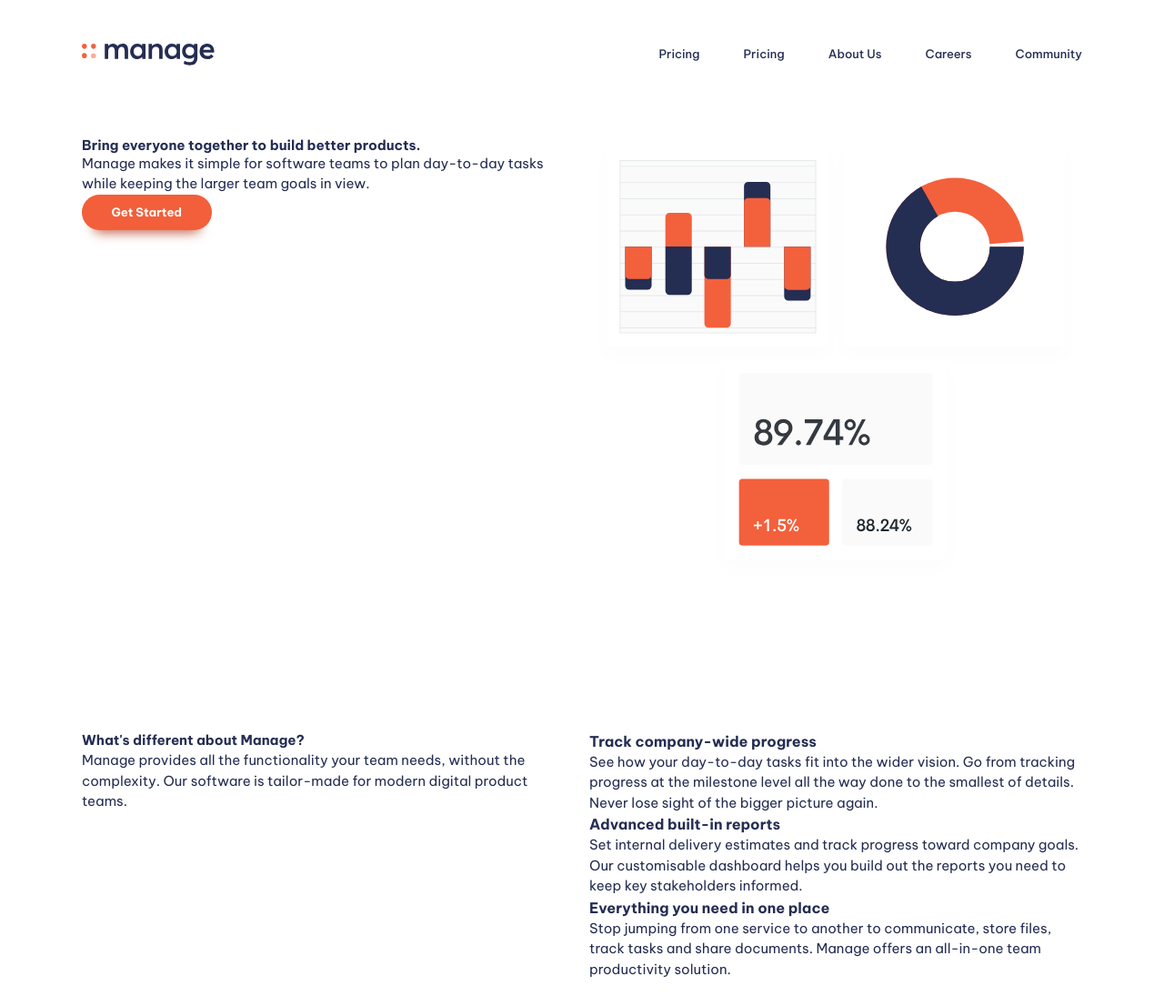
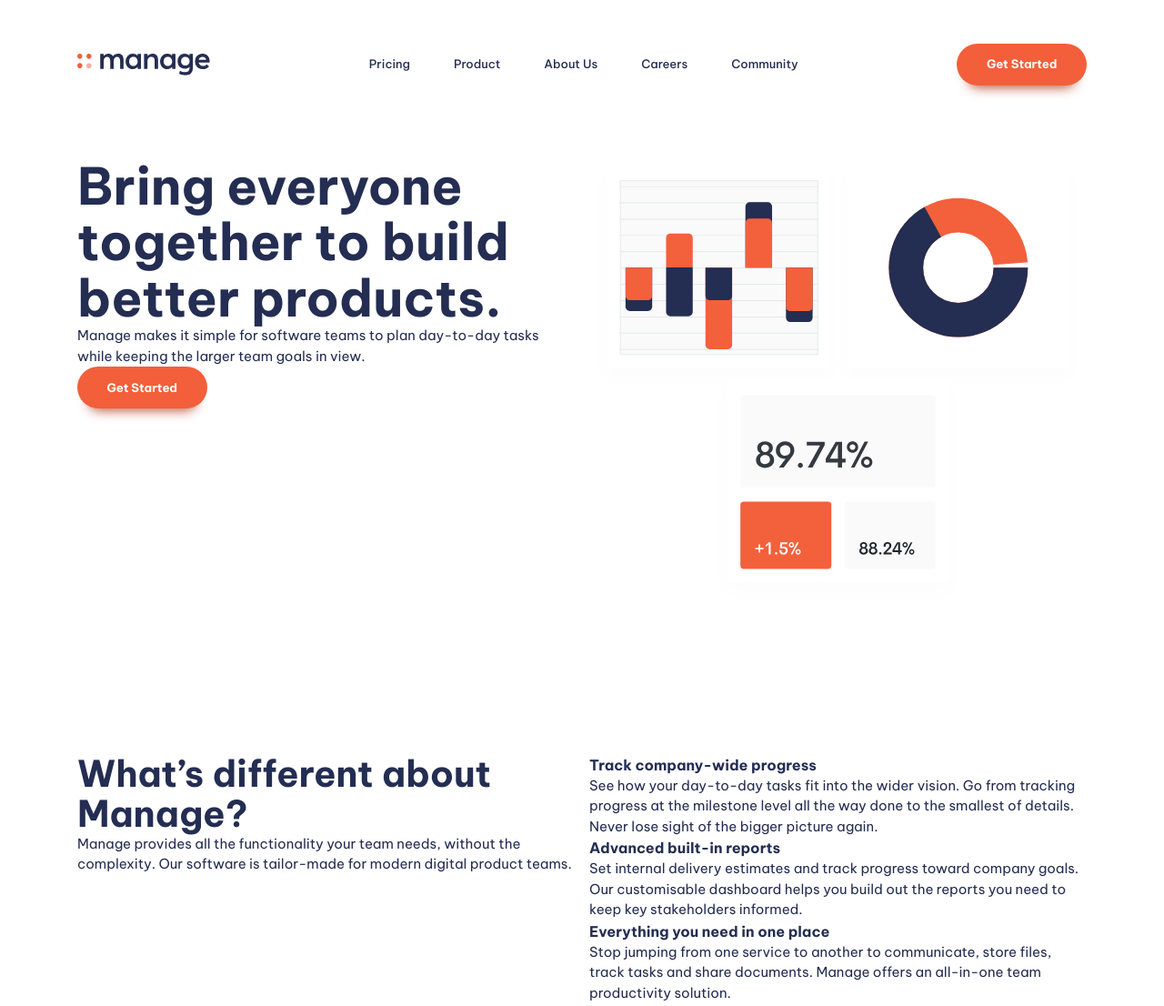
Before and after one commit to roy-276/Site-Landing-Page, a website built with Vite: page index.html in a window 1280 px wide. Shown: the top 1106 px of the page at 91% size. Built offline with nearby package versions, Linux system fonts and the light colour scheme.

Commit message:
Nav button display

```diff
--- a/index.html
+++ b/index.html
@@ -2,7 +2,7 @@
 <html lang="en">
   <head>
     <meta charset="UTF-8" />
-    <link rel="icon" type="image/svg+xml" href="/vite.svg" />
+    <link rel="icon" type="image/svg+xml" href="favicon.svg" />
     <meta name="viewport" content="width=device-width, initial-scale=1.0" />
     <title>Landing Page</title>
     <link rel="preconnect" href="https://fonts.googleapis.com" />
@@ -15,7 +15,6 @@
   </head>
 
   <body>
-    <!-- header starts here -->
     <header class="primary-header">
       <div class="container">
         <div class="nav-wrapper">
@@ -42,7 +41,7 @@
           <nav class="primary-navigation" id="primary-navigation">
             <ul aria-label="Primary" role="list" class="nav-list">
               <li><a href="#">Pricing</a></li>
-              <li><a href="#">Pricing</a></li>
+              <li><a href="#">Product</a></li>
               <li><a href="#">About Us</a></li>
               <li><a href="#">Careers</a></li>
               <li><a href="#">Community</a></li>
@@ -54,14 +53,13 @@
         </div>
       </div>
     </header>
-    <!-- header ends here -->
 
     <main>
       <section class="padding-block-900">
         <div class="container">
           <div class="even-columns">
             <div>
-              <h1 class="fw-primary-heading fw-bold">
+              <h1 class="fs-primary-heading fw-bold">
                 Bring everyone together to build better products.
               </h1>
               <p>
@@ -82,7 +80,7 @@
           <div class="even-columns">
             <div>
               <h2 class="fs-secondary-heading fw-bold">
-                What's different about Manage?
+                What’s different about Manage?
               </h2>
               <p>
                 Manage provides all the functionality your team needs, without
@@ -127,10 +125,11 @@
 
       <section class="carousel | padding-block-700">
         <h2 class="fs-secondary-heading fw-bold">What they've said</h2>
+        <!-- Carousel here -->
         <button class="button">Get Started</button>
       </section>
 
-      <section class="cta | bg-accent-400 text-neutral-100 padding-block-700">
+      <section class="cta | padding-block-700 bg-accent-400 text-neutral-100">
         <div class="container">
           <div class="even-columns">
             <div>
@@ -174,13 +173,15 @@
           </div>
           <div>
             <form action="">
-              <input type="email" /> <button class="button">Go</button>
+              <input type="email" />
+              <button class="button">Go</button>
               <p>Copyright 2023. All Rights Reserved</p>
             </form>
           </div>
         </div>
       </div>
     </footer>
+
     <script type="module" src="/main.js"></script>
   </body>
 </html>
--- a/style.css
+++ b/style.css
@@ -6,8 +6,8 @@
 
   --clr-primary-400: hsl(228, 39%, 23%);
 
+  --clr-neutral-900: hsl(232, 12%, 13%);
   --clr-neutral-100: hsl(0 0% 100%);
-  --clr-neutral-900: hsl(232, 12%, 13%);
 
   --ff-primary: 'Be Vietnam Pro', sans-serif;
 
@@ -84,6 +84,7 @@ html,
 body {
   height: 100%;
 }
+
 /* Set core body defaults */
 body {
   text-rendering: optimizeSpeed;
@@ -119,14 +120,8 @@ svg {
   }
 }
 
-@media (min-width: 50em) {
-  .display-md-inline-flex {
-    display: inline-flex;
-  }
-}
-
 .container {
-  --max-width: 1100px;
+  --max-width: 1110px;
   --padding: 1rem;
 
   width: min(var(--max-width), 100% - (var(--padding) * 2));
@@ -162,7 +157,6 @@ body {
   border: 0;
   border-radius: 100vmax;
   padding: 1.25em 2.5em;
-  padding: 1em 2.5em;
   font-size: var(--fs-button);
   font-weight: var(--fw-bold);
   line-height: 1;
@@ -176,10 +170,9 @@ body {
   color: var(--clr-accent-400);
 }
 
-.button:hover {
-  .button:focus-visible {
-    background-color: var(--clr-accent-300);
-  }
+.button:hover,
+.button:focus-visible {
+  background-color: var(--clr-accent-300);
 }
 
 .button[data-type='inverted']:hover,
@@ -246,7 +239,7 @@ body {
 
   .nav-list {
     display: grid;
-    gap: var(--size--600);
+    gap: var(--size-600);
     text-align: center;
     font-weight: var(--fw-bold);
   }
@@ -269,13 +262,9 @@ body {
   .mobile-nav-toggle .icon-close {
     display: none;
   }
-
-  .mobile-nav-toggle .bar {
-    display: none;
-  }
 }
 
-/*Utility classes*/
+/* Utility classes */
 
 .visually-hidden {
   position: absolute;
@@ -331,12 +320,12 @@ body {
   font-weight: var(--fw-regular);
 }
 
-.fw-primary-heading {
-  font-size: var(--fw-primary-heading);
+.fs-primary-heading {
+  font-size: var(--fs-primary-heading);
   line-height: 1.1;
 }
-.fw-secondary-heading {
-  font-size: var(--fw-secondary-heading);
+.fs-secondary-heading {
+  font-size: var(--fs-secondary-heading);
   line-height: 1.1;
 }
 
@@ -353,12 +342,11 @@ body {
   font-size: var(--fs-600);
 }
 
+.padding-block-900 {
+  padding-block: var(--size-900);
+}
 .padding-block-700 {
   padding-block: var(--size-700);
-}
-
-.padding-block-900 {
-  padding-block: var(--size-900);
 }
 
 .display-sm-none {
@@ -366,7 +354,7 @@ body {
 }
 
 @media (min-width: 50em) {
-  .diplay-md-inline-flex {
+  .display-md-inline-flex {
     display: inline-flex;
   }
 }
```
